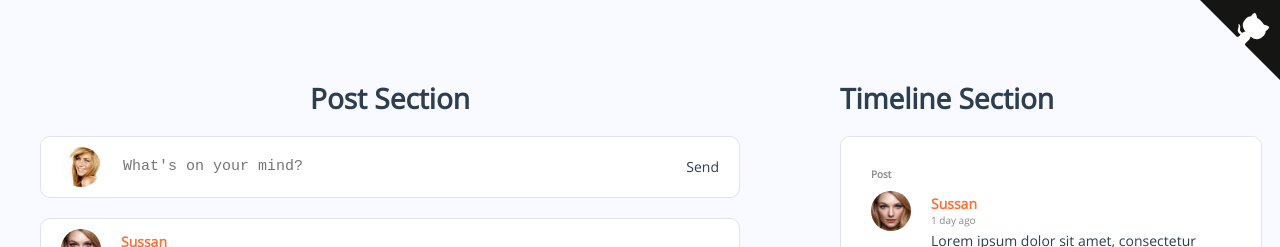
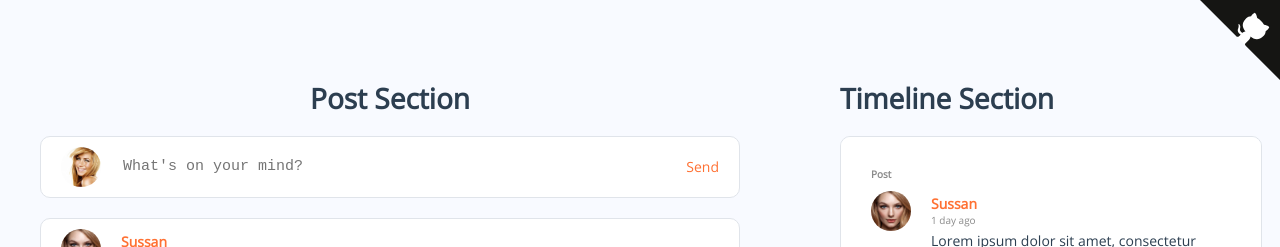
Before and after one commit to akanshgulati/facebook-comment-system, a Vue app: page /#/ in a window 1280 px wide. Shown: the top 247 px of the page. Built offline with nearby package versions, Linux system fonts and the light colour scheme.

Commit message:
fix(NewPost): Add link component

```diff
--- a/src/components/NewPost.vue
+++ b/src/components/NewPost.vue
@@ -8,13 +8,15 @@
       <textarea v-model="content" :placeholder="placeholder" rows="1" @input="onInput"></textarea>
     </div>
     <div class="new-post__control-buttons">
-      <div class="new-post__control-buttons__send" @click="onSend">Send</div>
+      <Link value="Send" type="primary" @click="onSend"/>
+      <!--<div class="new-post__control-buttons__send" @click="onSend">Send</div>-->
     </div>
   </div>
 </template>
 
 <script>
 import UserIcon from './UserIcon';
+import Link from './Link';
 
 export default {
   data() {
@@ -55,6 +57,7 @@ export default {
   },
   components: {
     UserIcon,
+    Link,
   },
   watch: {
     initContent(data) {
```
